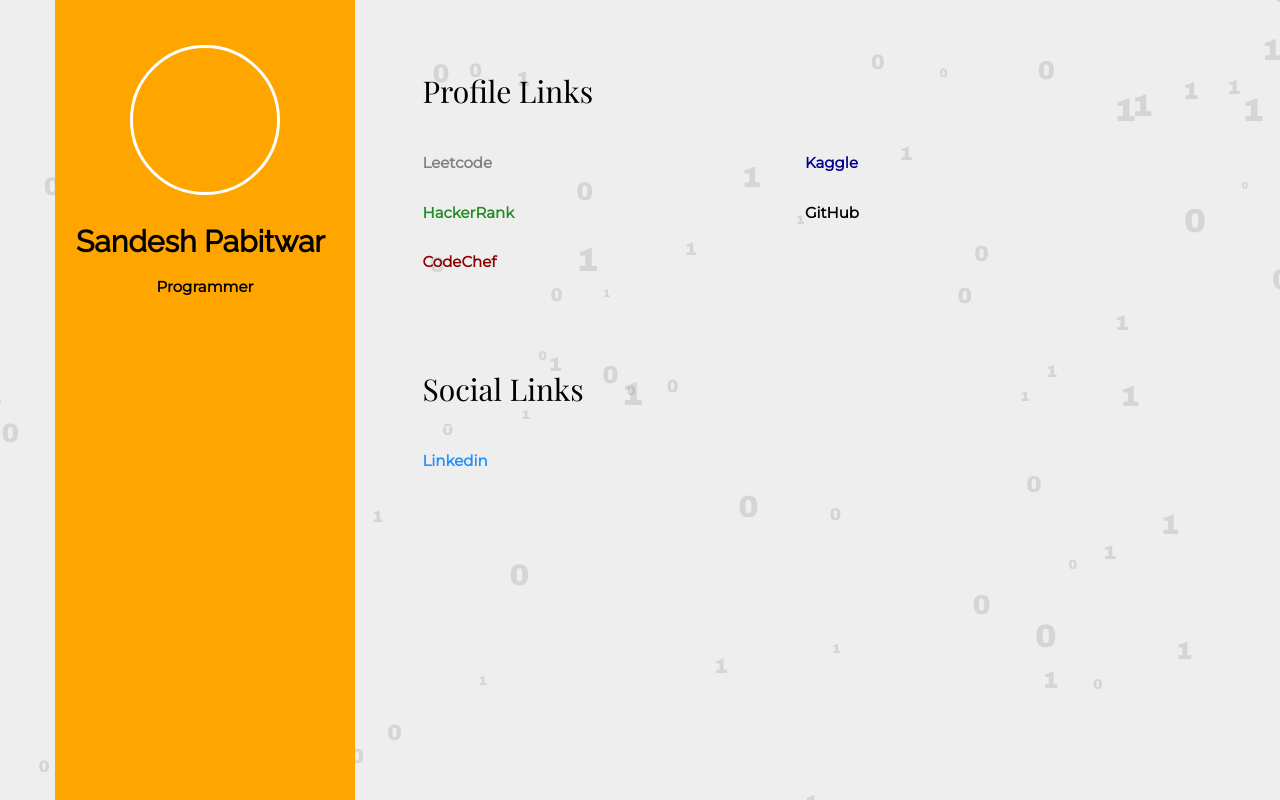
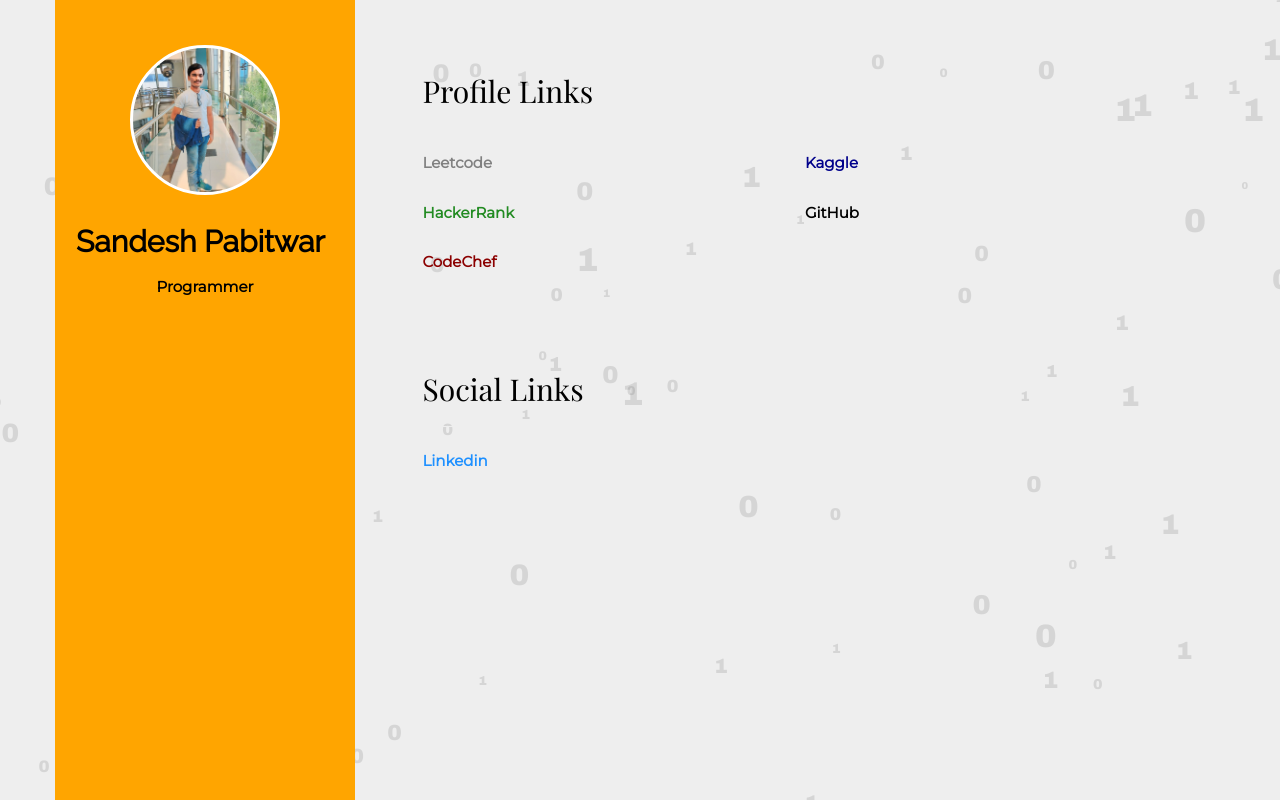
Before and after one commit to Sandesh02/Sandesh-Portfolio, a plain HTML site: page prg.html in a window 1280 px wide. Drawn offline with nearby package versions, Linux system fonts and the light colour scheme; a web font is replaced by a local one.

Commit message:
Update prg.html
images was not showing on side bar fixed it.

```diff
--- a/prg.html
+++ b/prg.html
@@ -5,9 +5,9 @@
       <meta http-equiv="X-UA-Compatible" content="IE=edge">
       <title>Sudesh Pawar - Programming Profiles</title>
       <meta name="viewport" content="width=device-width, initial-scale=1">
-      <meta name="description" content="Portfolio webpage of Sudesh Pawar" />
+      <meta name="description" content="Portfolio webpage of Sandesh Pabitwar" />
       <meta name="keywords" content="portfolio,website,personal website,github,projects,computer science and engineering" />
-      <meta name="author" content="Sudesh Pawar" />
+      <meta name="author" content="Sandesh Pabitwar" />
       <!--Social Media icons-->
       <link rel="stylesheet" href="https://cdnjs.cloudflare.com/ajax/libs/font-awesome/4.7.0/css/font-awesome.min.css">
       <!-- Place favicon.ico and apple-touch-icon.png in the root directory -->
@@ -38,7 +38,7 @@
             <!----Side bar--->
             <aside id="colorlib-aside" role="complementary" class="border js-fullheight">
                <div class="text-center">
-                  <div class="author-img" style="background-image: url(images/IMG.jpg);"></div>
+                  <div class="author-img" style="background-image: url(images/IMG.jpeg);"></div>
                   <h1 id="colorlib-logo"><a href="index.html">Sandesh Pabitwar</a></h1>
                   <p><strong>Programmer</strong></p>
                </div>
```
